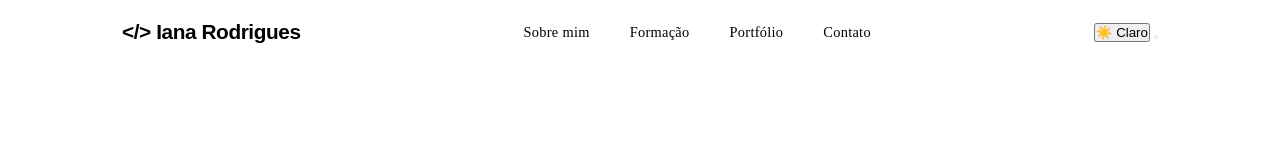
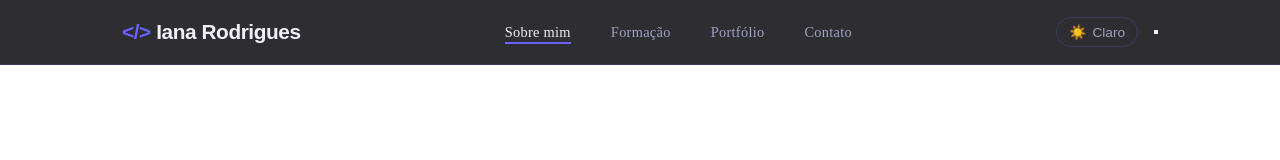
Before and after one commit to ianarodrigues/iana-rodrigues-portfolio, a plain HTML site: page index.html in a window 1280 px wide. Drawn offline with Linux system fonts and the light colour scheme.

Commit message:
feat: add theme system

```diff
--- a/css/style.css
+++ b/css/style.css
@@ -1,3 +1,35 @@
+:root {
+  --bg-primary:    #0a0a0f;
+  --bg-secondary:  #12121e;
+  --bg-card:       #1a1a2e;
+  --bg-card-hover: #22223a;
+  --accent:        #6c63ff;
+  --accent-light:  #8b85ff;
+  --accent-glow:   rgba(108, 99, 255, 0.25);
+  --text-primary:  #f0f0f8;
+  --text-secondary:#a0a0c0;
+  --text-muted:    #606080;
+  --border:        rgba(108, 99, 255, 0.2);
+  --nav-bg:        rgba(10, 10, 15, 0.85);
+  --shadow:        0 4px 30px rgba(0,0,0,0.5);
+}
+
+.light {
+  --bg-primary:    #f5f5fa;
+  --bg-secondary:  #ededf5;
+  --bg-card:       #ffffff;
+  --bg-card-hover: #f0f0fa;
+  --accent:        #5046e5;
+  --accent-light:  #7b75ff;
+  --accent-glow:   rgba(80, 70, 229, 0.15);
+  --text-primary:  #1a1a2e;
+  --text-secondary:#4a4a6a;
+  --text-muted:    #8888aa;
+  --border:        rgba(80, 70, 229, 0.2);
+  --nav-bg:        rgba(245, 245, 250, 0.9);
+  --shadow:        0 4px 30px rgba(0,0,0,0.08);
+}
+
 *,
 *::before,
 *::after {
@@ -80,3 +112,28 @@ nav {
 .nav-links a.active::after {
   width: 100%;
 }
+
+.nav-controls {
+  display: flex;
+  align-items: center;
+  gap: 1rem;
+}
+
+#theme-toggle {
+  background: none;
+  border: 1px solid var(--border);
+  border-radius: 50px;
+  padding: 0.35rem 0.75rem;
+  cursor: pointer;
+  color: var(--text-secondary);
+  font-size: 0.85rem;
+  display: flex;
+  align-items: center;
+  gap: 0.4rem;
+  transition: all 0.2s ease;
+}
+
+#theme-toggle:hover {
+  border-color: var(--accent);
+  color: var(--accent);
+}
--- a/js/script.js
+++ b/js/script.js
@@ -0,0 +1,25 @@
+const themeToggle = document.getElementById('theme-toggle');
+const themeIcon   = document.getElementById('theme-icon');
+const themeLabel  = document.getElementById('theme-label');
+
+function aplicarTemaClaro() {
+  document.documentElement.classList.add('light');
+  themeIcon.textContent  = '🌙';
+  themeLabel.textContent = 'Escuro';
+  localStorage.setItem('tema', 'light');
+}
+
+function aplicarTemaEscuro() {
+  document.documentElement.classList.remove('light');
+  themeIcon.textContent  = '☀️';
+  themeLabel.textContent = 'Claro';
+  localStorage.setItem('tema', 'dark');
+}
+
+const temaSalvo = localStorage.getItem('tema') || 'dark';
+if (temaSalvo === 'light') aplicarTemaClaro();
+
+themeToggle.addEventListener('click', () => {
+  const eClaro = document.documentElement.classList.contains('light');
+  eClaro ? aplicarTemaEscuro() : aplicarTemaClaro();
+});
```
